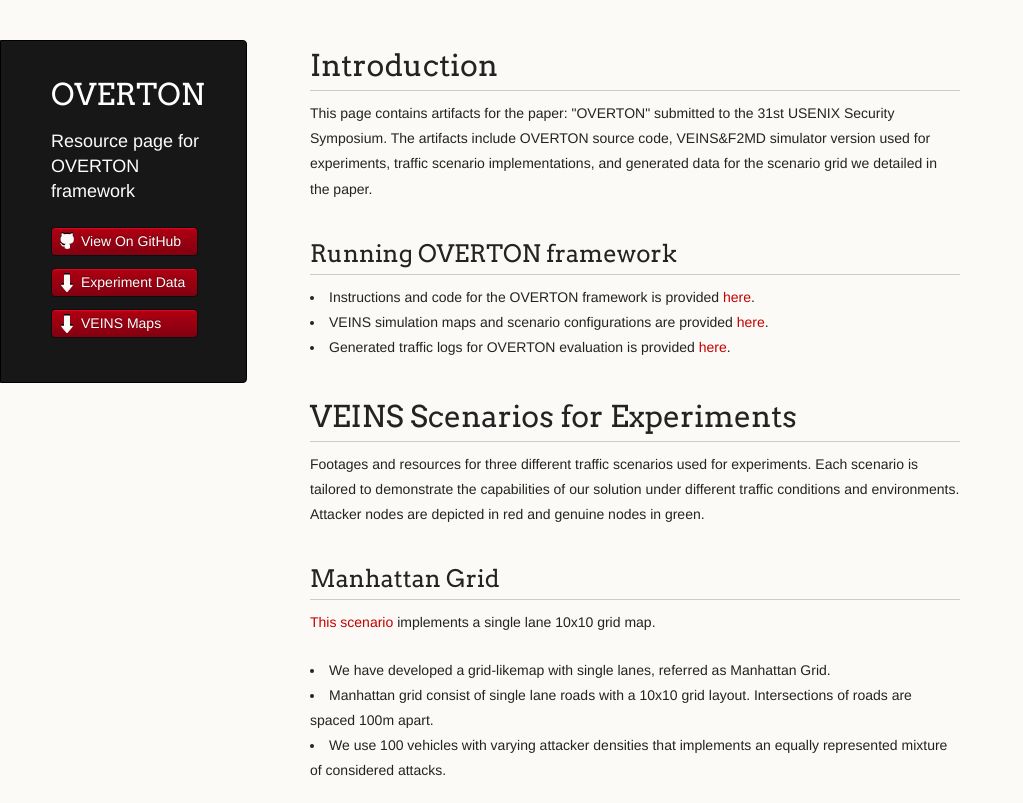
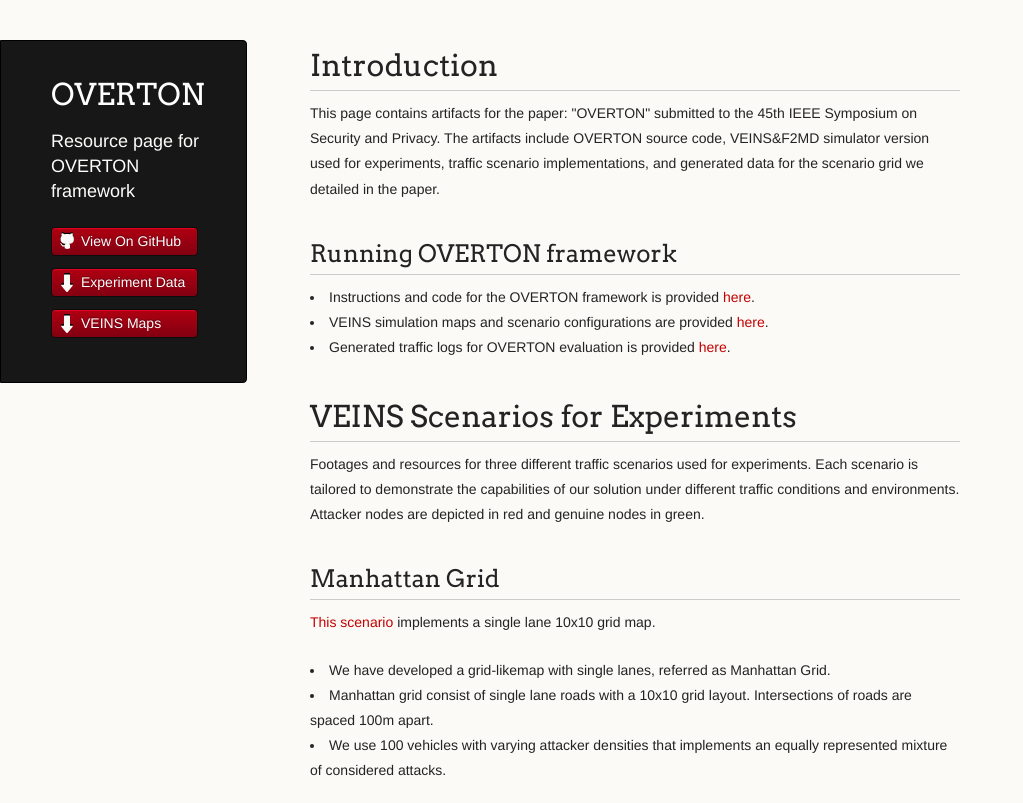
Before and after one commit to OvertonV2X/OvertonV2X.github.io, a plain HTML site: page index.html in a window 1280 px wide. Shown: the top 803 px of the page, without its empty margins (0-1023 px from the left). Drawn offline with Linux system fonts and the light colour scheme; grey boxes are pictures that could not be loaded.

Commit message:
Update index.html

```diff
--- a/index.html
+++ b/index.html
@@ -43,7 +43,7 @@
       <section>
         <h1>Introduction</h1>
 
-      <p>This page contains artifacts for the paper: "OVERTON" submitted to the 31st USENIX Security Symposium. The artifacts include OVERTON source code, VEINS&F2MD simulator version used for experiments, traffic scenario implementations, and generated data for the scenario grid we detailed in the paper. </p>
+      <p>This page contains artifacts for the paper: "OVERTON" submitted to the 45th IEEE Symposium on Security and Privacy. The artifacts include OVERTON source code, VEINS&F2MD simulator version used for experiments, traffic scenario implementations, and generated data for the scenario grid we detailed in the paper. </p>
 
 
       <h2>Running OVERTON framework</h2>
```
